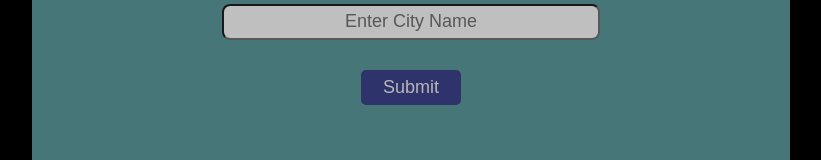
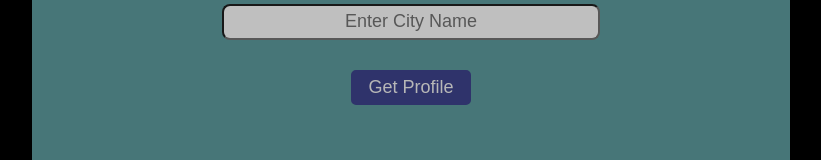
Before and after one commit to spinozist/GA_City_Housing_Profiles, a plain HTML site: page index.html in a window 1280 px wide. Shown: the part 210-370 px from the top of the page, without its empty margins (229-1050 px from the left). Drawn offline with nearby package versions, Linux system fonts and the light colour scheme.

Commit message:
changed submit button

```diff
--- a/assets/style.css
+++ b/assets/style.css
@@ -123,7 +123,7 @@ table {
 
 #submit-button {
     margin: 30px auto 20px auto;
-    width: 100px;
+    width: 120px;
     padding: 5px;
     border-radius: 5px;
     font-size: 18px;
--- a/index.html
+++ b/index.html
@@ -28,7 +28,7 @@
             <input id="input" placeholder="Enter City Name"><br>
             <!-- <select id="year-selector"></select><br> -->
 
-            <button id="submit-button">Submit</button>
+            <button id="submit-button">Get Profile</button>
         </div>
         <div id="table-box"></div>
         <div id="bottom">
```
